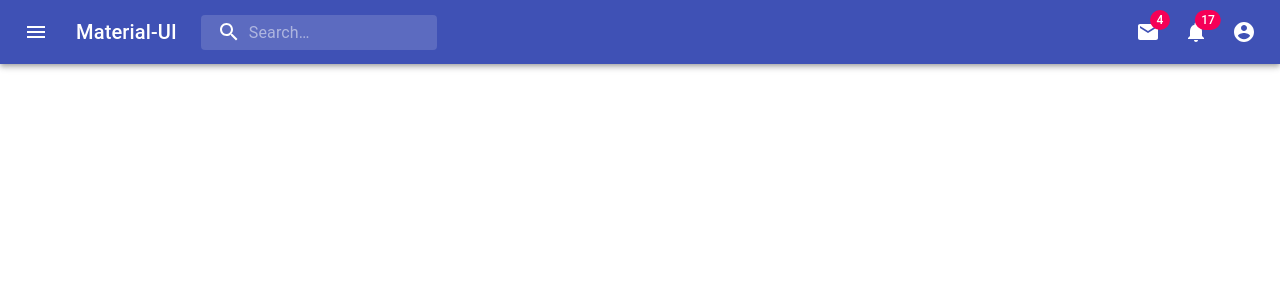
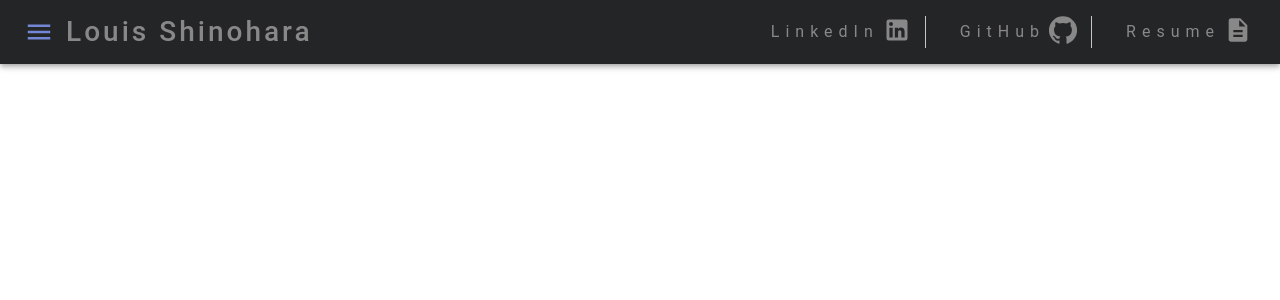
Before and after one commit to louishinohara/portfolio-v2, a React (Create React App) app: page / in a window 1280 px wide. Shown: the top 300 px of the page. Built offline with nearby package versions, Linux system fonts and the light colour scheme.

Commit message:
Added styling for app bar

```diff
--- a/public/index.html
+++ b/public/index.html
@@ -24,7 +24,7 @@
       work correctly both with client-side routing and a non-root public URL.
       Learn how to configure a non-root public URL by running `npm run build`.
     -->
-    <title>React App</title>
+    <title>Louis Shinohara</title>
   </head>
   <body>
     <noscript>You need to enable JavaScript to run this app.</noscript>
--- a/src/components/AppBar.js
+++ b/src/components/AppBar.js
@@ -1,19 +1,28 @@
-import React from 'react';
-import { fade, makeStyles } from '@material-ui/core/styles';
-import AppBar from '@material-ui/core/AppBar';
-import Toolbar from '@material-ui/core/Toolbar';
-import IconButton from '@material-ui/core/IconButton';
-import Typography from '@material-ui/core/Typography';
-import InputBase from '@material-ui/core/InputBase';
-import Badge from '@material-ui/core/Badge';
-import MenuItem from '@material-ui/core/MenuItem';
-import Menu from '@material-ui/core/Menu';
-import MenuIcon from '@material-ui/icons/Menu';
-import SearchIcon from '@material-ui/icons/Search';
-import AccountCircle from '@material-ui/icons/AccountCircle';
-import MailIcon from '@material-ui/icons/Mail';
-import NotificationsIcon from '@material-ui/icons/Notifications';
-import MoreIcon from '@material-ui/icons/MoreVert';
+import React from "react";
+import { fade, makeStyles } from "@material-ui/core/styles";
+import {
+  AppBar,
+  Toolbar,
+  IconButton,
+  Typography as Text,
+  MenuItem,
+  Badge,
+  Grid,
+  createStyles,
+  Divider
+} from "@material-ui/core";
+
+import Menu from "@material-ui/core/Menu";
+import MenuIcon from "@material-ui/icons/Menu";
+import AccountCircle from "@material-ui/icons/AccountCircle";
+import MailIcon from "@material-ui/icons/Mail";
+import NotificationsIcon from "@material-ui/icons/Notifications";
+import MoreIcon from "@material-ui/icons/MoreVert";
+
+import AppBarButton from "./reusable/appBarButton";
+import GitHubIcon from "@material-ui/icons/GitHub";
+import LinkedInIcon from "@material-ui/icons/LinkedIn";
+import DescriptionIcon from "@material-ui/icons/Description";
 
 const useStyles = makeStyles((theme) => ({
   grow: {
@@ -23,64 +32,64 @@ const useStyles = makeStyles((theme) => ({
     marginRight: theme.spacing(2),
   },
   title: {
-    display: 'none',
-    [theme.breakpoints.up('sm')]: {
-      display: 'block',
+    display: "none",
+    [theme.breakpoints.up("sm")]: {
+      display: "block",
     },
   },
   search: {
-    position: 'relative',
+    position: "relative",
     borderRadius: theme.shape.borderRadius,
     backgroundColor: fade(theme.palette.common.white, 0.15),
-    '&:hover': {
+    "&:hover": {
       backgroundColor: fade(theme.palette.common.white, 0.25),
     },
     marginRight: theme.spacing(2),
     marginLeft: 0,
-    width: '100%',
-    [theme.breakpoints.up('sm')]: {
+    width: "100%",
+    [theme.breakpoints.up("sm")]: {
       marginLeft: theme.spacing(3),
-      width: 'auto',
+      width: "auto",
     },
   },
   searchIcon: {
     padding: theme.spacing(0, 2),
-    height: '100%',
-    position: 'absolute',
-    pointerEvents: 'none',
-    display: 'flex',
-    alignItems: 'center',
-    justifyContent: 'center',
+    height: "100%",
+    position: "absolute",
+    pointerEvents: "none",
+    display: "flex",
+    alignItems: "center",
+    justifyContent: "center",
   },
   inputRoot: {
-    color: 'inherit',
+    color: "inherit",
   },
   inputInput: {
     padding: theme.spacing(1, 1, 1, 0),
     // vertical padding + font size from searchIcon
     paddingLeft: `calc(1em + ${theme.spacing(4)}px)`,
-    transition: theme.transitions.create('width'),
-    width: '100%',
-    [theme.breakpoints.up('md')]: {
-      width: '20ch',
+    transition: theme.transitions.create("width"),
+    width: "100%",
+    [theme.breakpoints.up("md")]: {
+      width: "20ch",
     },
   },
   sectionDesktop: {
-    display: 'none',
-    [theme.breakpoints.up('md')]: {
-      display: 'flex',
+    display: "none",
+    [theme.breakpoints.up("md")]: {
+      display: "flex",
     },
   },
   sectionMobile: {
-    display: 'flex',
-    [theme.breakpoints.up('md')]: {
-      display: 'none',
+    display: "flex",
+    [theme.breakpoints.up("md")]: {
+      display: "none",
     },
   },
 }));
 
 export default function MyAppBar() {
-  const classes = useStyles();
+  const classes = appBarStyles();
   const [anchorEl, setAnchorEl] = React.useState(null);
   const [mobileMoreAnchorEl, setMobileMoreAnchorEl] = React.useState(null);
 
@@ -104,14 +113,14 @@ export default function MyAppBar() {
     setMobileMoreAnchorEl(event.currentTarget);
   };
 
-  const menuId = 'primary-search-account-menu';
+  const menuId = "primary-search-account-menu";
   const renderMenu = (
     <Menu
       anchorEl={anchorEl}
-      anchorOrigin={{ vertical: 'top', horizontal: 'right' }}
+      anchorOrigin={{ vertical: "top", horizontal: "right" }}
       id={menuId}
       keepMounted
-      transformOrigin={{ vertical: 'top', horizontal: 'right' }}
+      transformOrigin={{ vertical: "top", horizontal: "right" }}
       open={isMenuOpen}
       onClose={handleMenuClose}
     >
@@ -120,14 +129,14 @@ export default function MyAppBar() {
     </Menu>
   );
 
-  const mobileMenuId = 'primary-search-account-menu-mobile';
+  const mobileMenuId = "primary-search-account-menu-mobile";
   const renderMobileMenu = (
     <Menu
       anchorEl={mobileMoreAnchorEl}
-      anchorOrigin={{ vertical: 'top', horizontal: 'right' }}
+      anchorOrigin={{ vertical: "top", horizontal: "right" }}
       id={mobileMenuId}
       keepMounted
-      transformOrigin={{ vertical: 'top', horizontal: 'right' }}
+      transformOrigin={{ vertical: "top", horizontal: "right" }}
       open={isMobileMenuOpen}
       onClose={handleMobileMenuClose}
     >
@@ -163,66 +172,51 @@ export default function MyAppBar() {
 
   return (
     <div className={classes.grow}>
-      <AppBar position="static">
+      <AppBar position="static" className={classes.appBar}>
         <Toolbar>
           <IconButton
             edge="start"
-            className={classes.menuButton}
+            // className={classes.menuButton}
             color="inherit"
             aria-label="open drawer"
           >
-            <MenuIcon />
+            <MenuIcon className={classes.menuButton}/>
           </IconButton>
-          <Typography className={classes.title} variant="h6" noWrap>
-            Material-UI
-          </Typography>
-          <div className={classes.search}>
-            <div className={classes.searchIcon}>
-              <SearchIcon />
-            </div>
-            <InputBase
-              placeholder="Search…"
-              classes={{
-                root: classes.inputRoot,
-                input: classes.inputInput,
-              }}
-              inputProps={{ 'aria-label': 'search' }}
-            />
-          </div>
-          <div className={classes.grow} />
-          <div className={classes.sectionDesktop}>
-            <IconButton aria-label="show 4 new mails" color="inherit">
-              <Badge badgeContent={4} color="secondary">
-                <MailIcon />
-              </Badge>
-            </IconButton>
-            <IconButton aria-label="show 17 new notifications" color="inherit">
-              <Badge badgeContent={17} color="secondary">
-                <NotificationsIcon />
-              </Badge>
-            </IconButton>
-            <IconButton
-              edge="end"
-              aria-label="account of current user"
-              aria-controls={menuId}
-              aria-haspopup="true"
-              onClick={handleProfileMenuOpen}
-              color="inherit"
-            >
-              <AccountCircle />
-            </IconButton>
-          </div>
-          <div className={classes.sectionMobile}>
-            <IconButton
-              aria-label="show more"
-              aria-controls={mobileMenuId}
-              aria-haspopup="true"
-              onClick={handleMobileMenuOpen}
-              color="inherit"
-            >
-              <MoreIcon />
-            </IconButton>
-          </div>
+
+          <Grid container alignItems="center" justify="space-between">
+            <Grid item>
+              <Text className={classes.title} variant="h6" noWrap>
+                Louis Shinohara
+              </Text>
+            </Grid>
+            {/* FOR THE TEXT BUTTONS ON THE RIGHT SIDE OF MENU */}
+            <Grid item>
+              <Grid container>
+                <Grid item>
+                  <AppBarButton
+                    text={"LinkedIn"}
+                    icon={<LinkedInIcon className={classes.icon} />}
+                  />
+                </Grid>
+                <Divider className={classes.divider} orientation='vertical'  flexItem/>
+
+
+                <Grid item>
+                  <AppBarButton
+                    text={"GitHub"}
+                    icon={<GitHubIcon className={classes.icon} />}
+                  />
+                </Grid>
+                <Divider className={classes.divider} orientation='vertical'  flexItem/>
+                <Grid item>
+                  <AppBarButton
+                    text={"Resume"}
+                    icon={<DescriptionIcon className={classes.icon} />}
+                  />
+                </Grid>
+              </Grid>
+            </Grid>
+          </Grid>
         </Toolbar>
       </AppBar>
       {renderMobileMenu}
@@ -230,3 +224,35 @@ export default function MyAppBar() {
     </div>
   );
 }
+
+const appBarStyles = makeStyles((theme) =>
+  createStyles({
+    appBar:{
+      backgroundColor: theme.palette.appBar.appBarColor
+    },
+    title: {
+      color: theme.palette.appBar.title,
+      fontSize: 28,
+      fontWeight: '500',
+      letterSpacing: '3px'
+    },
+    icon: {
+      color: theme.palette.appBar.buttonColor,
+      fontSize: 28,
+      '&:hover': {
+        color: theme.palette.appBar.hamburgerMenu,
+     },
+    },
+    divider :{
+      fontWeight: '600',
+      backgroundColor: theme.palette.appBar.divider,
+      marginRight: 10,
+      marginLeft: 10
+    },
+    menuButton:{
+      color: theme.palette.appBar.hamburgerMenu,
+      fontSize: 30
+    }
+
+  })
+);
--- /dev/null
+++ b/src/components/reusable/appBarButton.js
@@ -0,0 +1,48 @@
+import React from "react";
+import {
+  AppBar,
+  Toolbar,
+  IconButton,
+  Typography as Text,
+  MenuItem,
+  Badge,
+  Grid,
+  Button,
+} from "@material-ui/core";
+import KeyboardVoiceIcon from "@material-ui/icons/KeyboardVoice";
+import { makeStyles, createStyles } from "@material-ui/styles";
+
+function AppBarButton({ text, icon }) {
+  const classes = appBarButtonStyles();
+  return (
+    <Grid container className={classes.body} alignItems="center" justify="center" >
+      <Grid item>
+        <Text className={classes.text}>{text}</Text>
+      </Grid>
+      <Grid item className={classes.icon} >{icon}</Grid>
+    </Grid>
+  );
+}
+
+export default AppBarButton;
+
+const appBarButtonStyles = makeStyles((theme) =>
+  createStyles({
+    body: {
+      marginLeft: 12,
+      marginRight: 12,
+    },
+    text:{
+        color: theme.palette.appBar.title,
+        fontSize: 16,
+        letterSpacing: '6px',
+        '&:hover': {
+            color: theme.palette.appBar.hamburgerMenu,
+         },
+    },
+    icon: {
+        marginLeft: 4,
+        marginRight: 4,
+    }
+  })
+);
--- a/src/theme/themeColors.js
+++ b/src/theme/themeColors.js
@@ -1,23 +1,48 @@
 export const customColor = {
     black: '#000000',
-    red: '#cc1031'
+    darkslatergray: '#242526',
+    purple: '#7386d5',
+    gray: '#888888',
+    purple: '#7386d5',
+    red: '#cc1031',
+    silver: '#c5c5c5',
+    white: '#f8f9fa',
+
 }
 
 export const lightTheme = {
   palette: {
     base: {
+      color: customColor,
       test: customColor.red,
+
     },
+    appBar:{
+      appBarColor: customColor.white,
+      title: customColor.black,
+      hamburgerMenu: customColor.purple,
+      buttonColor: customColor.black,
+      divider: customColor.black
+    }
   }
 };
 
 export const darkTheme = {
   ...lightTheme,
   palette: {
-    ...lightTheme.palette,
+    // ...lightTheme.palette,
     type: 'dark',
     base:{
+      color: customColor,
       test: customColor.black
+    },
+    appBar:{
+      appBarColor: customColor.darkslatergray,
+      title: customColor.gray,
+      hamburgerMenu: customColor.purple,
+      buttonColor: customColor.gray,
+      divider: customColor.silver
+
     }
   }
 };
```
Also changed, not shown: 1 other file (tests, documents, lock files or other folders).
